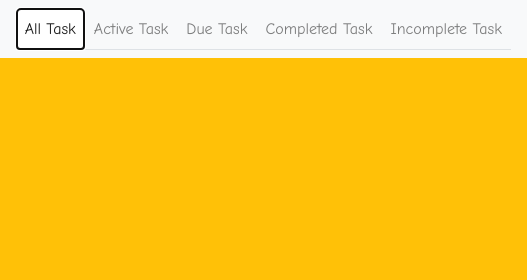
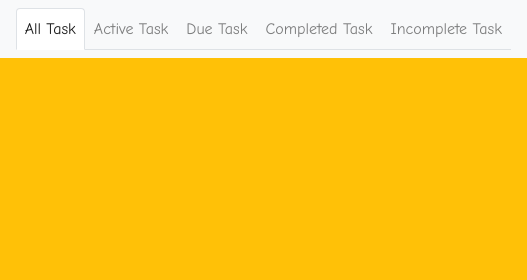
Before and after one commit to adejam/2du, a website built with webpack: page src/views/index.html in a window 1280 px wide. Both pictures are taken after a click on the button "All Task". Shown: the top 280 px of the page, 753-1280 px from the left. Built offline with nearby package versions, Linux system fonts and the light colour scheme.

Commit message:
fix: Bug fix

```diff
--- a/src/css/main.css
+++ b/src/css/main.css
@@ -49,3 +49,7 @@
   background-color: transparent;
   width: 100%;
 }
+
+.filterLink:focus {
+  outline: none;
+}
```
